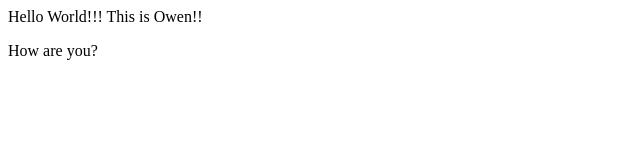
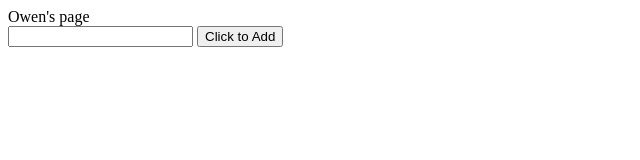
Before and after one commit to obosticco/obosticco.github.io, a plain HTML site: page index.html in a window 1280 px wide. Shown: the whole page, without its empty margins (0-640 px from the left). Drawn offline with Linux system fonts and the light colour scheme.

Commit message:
Added functionality to website

```diff
--- a/index.html
+++ b/index.html
@@ -1,2 +1,20 @@
-Hello World!!! This is Owen!!
-<p>How are you?</p>
+<html>
+    <head>Owen's page</head>
+    <title>Owen's Github Page</title>
+    <body>
+        <div id="container">
+        </div>
+        <input id= "name"> </input>
+        <button onClick="addToList()">Click to Add</button>
+        <script>
+            function addToList(){
+                const elem = document.createElement("li");
+                var text = document.getElementById("name").value;
+                document.getElementById("name").value = "";
+                const subElem = document.createTextNode(text);
+                elem.appendChild(subElem);
+                document.getElementById("container").appendChild(elem);
+            }
+        </script>
+    </body>
+</html>
```
